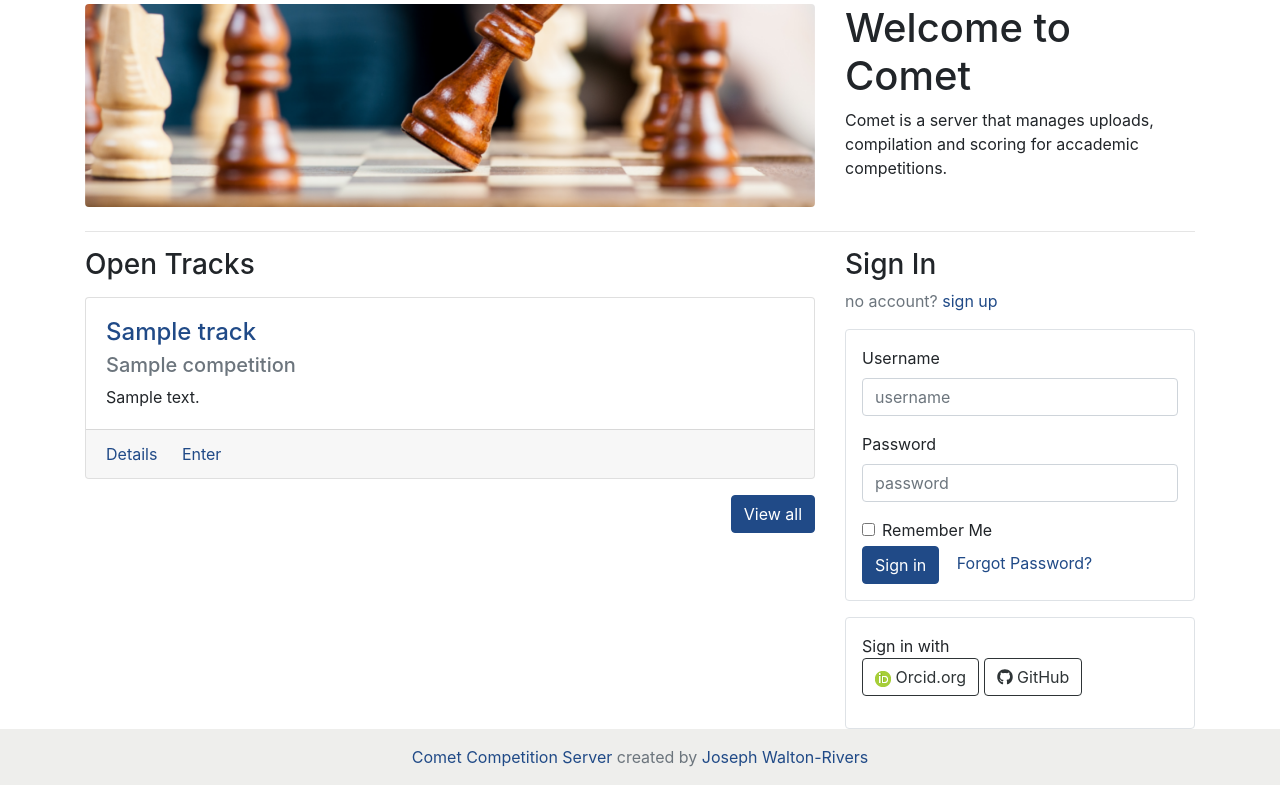
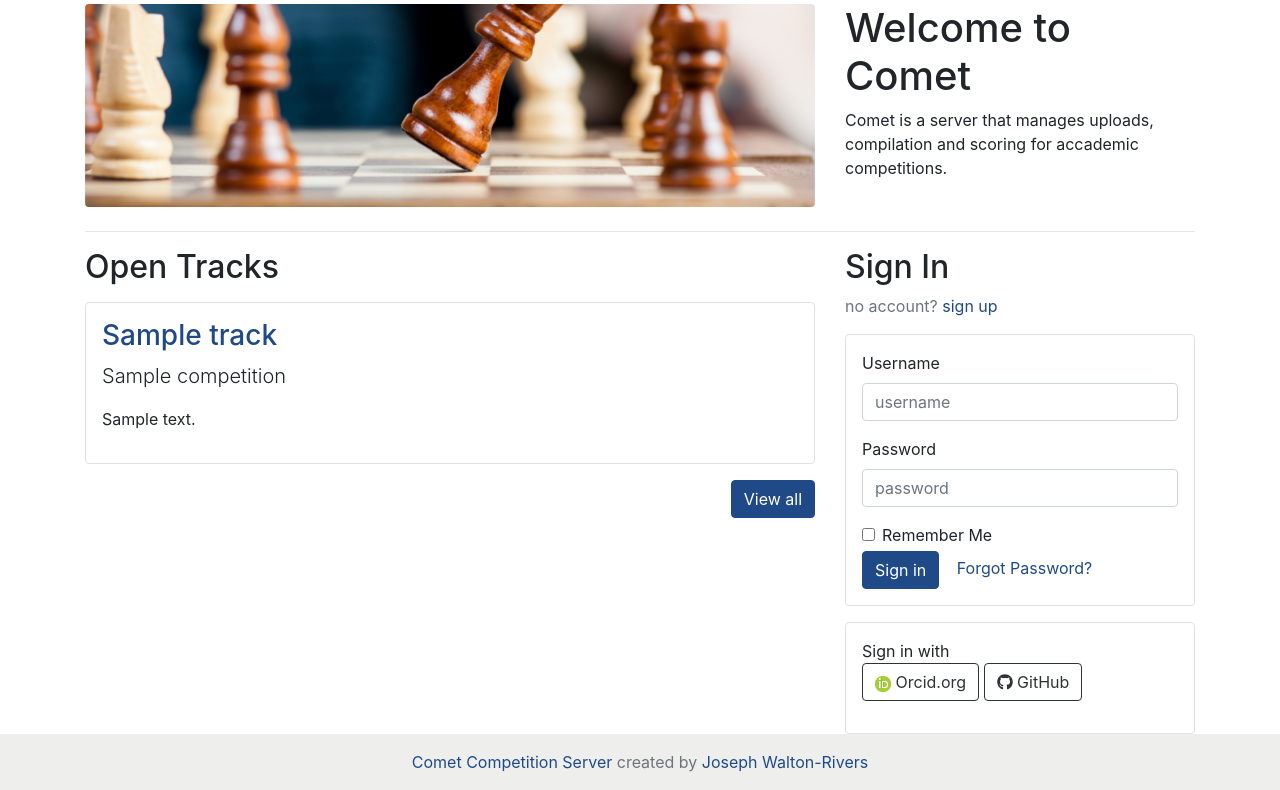
Before and after one commit to fossgalaxy/comet, a Django app: page / in a window 1280 px wide. Shown: the part 106-896 px from the top of the page. Run offline with Django 3.2, Linux system fonts and the light colour scheme; tables that the repository leaves empty hold one stand-in row (values such as "Sample post"); some libraries are stand-ins or nearby versions.

Commit message:
clean up open track list

```diff
--- a/fg_competitions/templates/fg_competitions/index.html
+++ b/fg_competitions/templates/fg_competitions/index.html
@@ -13,7 +13,6 @@
 		<div class="col-12 col-lg-4">
 			<h1>Welcome to Comet</h1>
 			<p>Comet is a server that manages uploads, compilation and scoring for accademic competitions.</p>
-			<!-- <a class="btn btn-primary pull-right" href="{% url 'competitions' %}">View Tracks</a> -->
 		</div>
 	</div>
 	<hr />
@@ -22,19 +21,13 @@
 
 		<div class="col">
 
-		<h3>Open Tracks</h3>
-		<div class="card-deck my-3">
+		<h2>Open Tracks</h2>
+		<div class="my-3">
 		    {% for track in tracks %}
-		    <div class="card">
-			<div class="card-body">
-			    <h4 class="card-title"><a href="{{track.get_absolute_url}}">{{track}}</a></h4>
-			    <h5 class="card-subtitle mb-2 text-muted">{{track.competition}}</h5>
-			    <p class="card-text">{{track.description}}</p>
-			</div>
-			<div class="card-footer">
-			    <a href="{{ track.get_absolute_url }}" class="card-link">Details</a>
-			    <a href="{{ track.get_absolute_url }}" class="card-link">Enter</a>
-			</div>
+		    <div class="border rounded p-3 my-3">
+			    <h3><a href="{{track.get_absolute_url}}">{{track}}</a></h3>
+			    <p class="lead">{{track.competition}}</p>
+			    <p>{{track.description}}</p>
 		    </div>
 		    {% empty %}
 		    No open tracks
@@ -47,7 +40,7 @@
 		{% if not user.is_authenticated %}
 		<div class="col-4">
 
-			<h3>Sign In</h3>
+			<h2>Sign In</h2>
 			<p class="text-muted">no account? <a href="{% url 'account_signup' %}">sign up</a></p>
 
 			<form method="post" action="{% url 'account_login' %}" class="p-3 border rounded">
```
